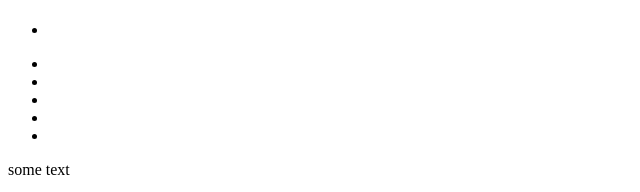
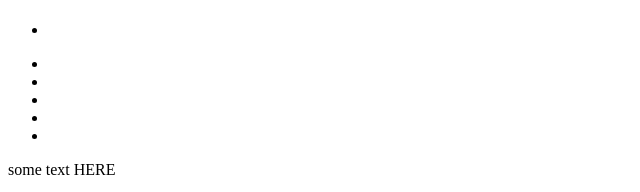
Before and after one commit to Vsemeria/css-git-tino-test, a plain HTML site: page index.html in a window 1280 px wide. Shown: the top 192 px of the page, 0-640 px from the left. Drawn offline with Linux system fonts and the light colour scheme.

Commit message:
sadfsadf

```diff
--- a/index.html
+++ b/index.html
@@ -31,7 +31,7 @@
         <li></li>
     </ul>
 
-<p>some text</p>
+<p>some text HERE</p>
 
 <ul>
     <li>1</li>
```
